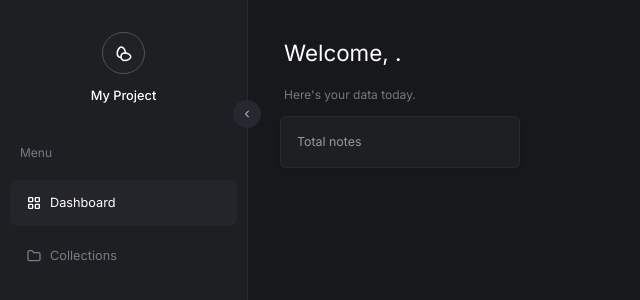
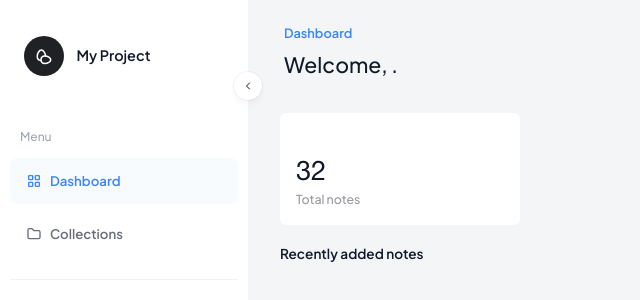
Before and after one commit to rogelcristobal/my-application, a React (Vite) app in the folder client/: page /dashboard in a window 1280 px wide. Shown: the top 300 px of the page, without its empty margins (0-640 px from the left). Built offline with nearby package versions, Linux system fonts and the light colour scheme; no server answers; sample sign-in values are in the browser's storage.

Commit message:
light sample

```diff
--- a/client/src/App.jsx
+++ b/client/src/App.jsx
@@ -18,7 +18,7 @@ function App() {
         element={
           <ProtectedRoute userLoading={userLoading} currentUser={currentUser}>
             <div className="h-full w-full ">
-              <div className="h-screen w-full bg-[#17181c] font-inter  text-[#ffffff] flex items-start  justify-start relative">
+              <div className="h-screen w-full bg-[#f3f5f7] font-plus  text-gray-900 flex items-start  justify-start relative">
                 <NoteCollectionProvider USER_ID="65dqzbapFHPjDMa5ICa134U6WXO2">
                   <Sidebar></Sidebar>
                   <Routes>
--- a/client/src/components/Sidebar.jsx
+++ b/client/src/components/Sidebar.jsx
@@ -22,22 +22,22 @@ const Sidebar = () => {
       animate={sidebarControl} initial={{width:"15.5rem"}} transition={{duration:0.3}}
       className={`${
         state ? "w-[4rem]" : "w-[15.5rem]"
-      } whitespace-nowrap border-dark-right relative bg-[#1e1f23]  h-full flex  flex-col  items-center justify-start  flex-shrink-0   `}
+      } whitespace-nowrap  relative bg-[#ffffff]  h-full flex  flex-col  items-center justify-start  flex-shrink-0   `}
     >
       <div
         className={`${
-          state ? " " : "  "
-        } w-full   relative flex flex-col items-center justify-start h-32  pt-8 px-2.5 `}
+          state ? "px-2.5" : " px-6 "
+        } w-full   relative flex  items-center justify-start h-28  pt-0  `}
       >
         <div
-          className={`bg-[#1f2125] grid border-[1px] border-solid border-neutral-600 rounded-full p-[0.7rem] place-content-center ${
+          className={`bg-[#1f2125] grid   rounded-full p-[0.7rem] place-content-center ${
             state ? "mr-0" : "mr-0"
           }`}
         >
           <TbEggs className="text-lg  text-white" />
         </div>
         {!state && (
-          <span className="mt-3   w-full text-center whitespace-nowrap overflow-hidden text-[0.8rem] text-white font-medium">
+          <span className="mt-0    w-fit text-start pl-3 whitespace-nowrap overflow-hidden text-[0.9rem] text-inherit font-semibold">
             My Project
           </span>
         )}
@@ -45,22 +45,22 @@ const Sidebar = () => {
         {/* toggle btn */}
         <motion.button
           onClick={handleToggleSidebar}
-          className={`absolute  px-2 py-2 rounded-full bottom-0  bg-[#27282f]  cursor-pointer  z-10 text-xs text-white  right-0 translate-x-1/2 `}
+          className={`absolute  px-2 py-2 rounded-full bottom-3 sample bg-[#ffffff]  cursor-pointer  z-10 text-xs text-inherit  right-0 translate-x-1/2 `}
         >
           <TbChevronLeft />
         </motion.button>
       </div>
       {!state && (
-        <span className=" text-[0.75rem]  w-full text-left px-5 text-gray-400/70  mt-4 mb-3">
+        <span className=" text-[0.75rem] font-medium w-full text-left px-5 text-[#a0a6b1]  mt-4 mb-1.5">
           Menu
         </span>
       )}
       <div
         className={`${
-          state ? "mt-[1.825rem] px-2.5" : "px-2.5"
+          state ? "mt-[1.485rem] px-2.5" : "px-2.5"
         } flex   w-full items-center pt-1.5 justify-center flex-col`}
       >
-        {state && <div className="w-full border-dark-bottom mb-4"></div>}
+        {state && <div className="w-full h-1 thin-bottom-divider mb-4"></div>}
 
         <SidebarLink
           path="/dashboard"
@@ -76,7 +76,7 @@ const Sidebar = () => {
           path="/collections"
           count={data?.noteCollection.length}
         ></SidebarLink>
-        <div className="w-full border-dark-bottom mt-4"></div>
+        <div className="w-full thin-top-divider h-1 mt-4"></div>
       </div>
     </motion.div>
   );
--- a/client/src/components/SidebarLink.jsx
+++ b/client/src/components/SidebarLink.jsx
@@ -16,18 +16,18 @@ const SidebarLink = ({ title, sidebarState, icon, count, path }) => {
         <div
           onMouseEnter={hoverToggle}
           onMouseLeave={hoverToggle}
-          className={`w-full  rounded-lg relative  border-dark box-border h-[2.90rem] btn-sm btn border-0 ${isActive?'text-white bg-[#292a30]/60 hover:bg-[#292a30]/60':'text-gray-400/70  bg-transparent hover:bg-[#15191e]/50'}
+          className={`w-full  rounded-lg relative  border-dark box-border h-[2.90rem] btn-sm btn border-0 ${isActive?'text-[#3b84fb] bg-[#f6fafc]/70 hover:bg-[#f6fafc]':'text-[#676d7c]  bg-transparent hover:bg-transparent'}
           ${sidebarState?'flex justify-center    ':'flex justify-center px-3.5'}
           `}
         >
           <div className=" h-fit flex justify-between items-center overflow-hidden w-full">
-            <div className="flex justify-start items-center  pl-0.5 max-w-[100%] font-normal text-[0.795rem] w-full capitalize gap-2">
+            <div className="flex justify-start items-center  pl-0.5 max-w-[100%] font-semibold  text-[0.825rem] w-full capitalize gap-2">
               <span className="text-[1rem]">{icon}</span>
               {!sidebarState&&
               <span className=" text-start w-full  overflow-hidden truncate"> {title}</span>}
             </div>
             {count&& !sidebarState&&
-            <span className="normal-case font-normal whitespace-nowrap text-[#fbfdfd]/50  text-[0.65rem]">23 new</span>
+            <span className="normal-case font-medium whitespace-nowrap text-[#a0a6b1]  text-[0.65rem]">23 new</span>
             }
           </div>
 
--- a/client/src/pages/Collections.jsx
+++ b/client/src/pages/Collections.jsx
@@ -2,13 +2,13 @@ import React from "react";
 import Sidebar from "../components/Sidebar";
 const Collections = ({data,isLoading}) => {
   return (
-    <div className="h-full  pt-9 w-full flex flex-col items-start justify-start">
-      <div className="h-fit w-full flex  px-9 pb-3 flex-col">
-        {/* <span className="mb-3 font-medium text-[0.85rem] text-[#6360ea]">Dashboard</span> */}
-        <span className="font-inter text-[1.40rem] ">Your collections</span>
-        <span className="text-[0.75rem] font-inter text-[#77787f] mt-4 ">
-          Access your saved notes here.
-        </span>
+    <div className="h-full   w-full flex flex-col items-start justify-start">
+      <div className="h-fit  w-full flex pt-6 px-9 pb-0 flex-col">
+        <span className="mb-1.5 font-semibold text-[0.8rem] text-[#3b84fb]">Collections</span>
+        <span className="font-plus text-[1.325rem] font-medium  capitalize"><span className="text-semibold  ">  </span></span>
+        {/* <span className="text-[0.8rem] font-plus text-black mt-3 ">
+          Lorem ipsum dolor sit amet consectetur adipisicing elit. Delectus, eos?
+        </span> */}
       </div>
       <div className="px-9  w-full h-full ">
         {/* {!isLoading&& data?.data.map((item,id)=>(
--- a/client/src/pages/Home.jsx
+++ b/client/src/pages/Home.jsx
@@ -17,26 +17,30 @@ const Home = () => {
     }
   };
   return (
-    <div className="h-full  pt-9 w-full flex flex-col items-start justify-start relative">
+    <div className="h-full   w-full flex flex-col items-start justify-start relative">
 
-       <div className="h-fit w-full flex  px-9 pb-3 flex-col">
-        {/* <span className="mb-3 font-medium text-[0.85rem] text-[#6360ea]">Dashboard</span> */}
-        <span className="font-inter text-[1.40rem] capitalize">Welcome, {data?.firstName}.</span>
-        <span className="text-[0.75rem] font-inter text-[#77787f] mt-4 ">
-          Here's your data today.
-        </span>
+       <div className="h-fit  w-full flex pt-6 px-9 pb-0 flex-col">
+        <span className="mb-1.5 font-semibold text-[0.8rem] text-[#3b84fb]">Dashboard</span>
+        <span className="font-plus text-[1.325rem] font-medium  capitalize">Welcome,<span className="text-semibold  "> {data?.firstName} {data?.lastName}. </span></span>
+        {/* <span className="text-[0.8rem] font-plus text-black mt-3 ">
+          Lorem ipsum dolor sit amet consectetur adipisicing elit. Delectus, eos?
+        </span> */}
       </div>
 
-      <div className="px-8 w-full h-full ">
-        <div className="bg-[#1e1f23] border-dark sample px-4 py-4 rounded-md mt-0 cursor-pointer  flex flex-col h-fit w-60">
-          <div className=" flex flex-col w-fit">
-            <span className="text-[0.775rem] font-inter  text-[#97999e]">
+      <div className="px-8 w-full h-full pt-8">
+        {/* <div className="h-1 thin-top-divider mb-4"></div> */}
+        <div className="bg-[#ffffff] px-4 py-4 rounded-md mt-0 cursor-pointer  flex flex-col justify-end min-h-[7rem] w-60">
+          <div className=" flex  flex-col w-fit">
+            <span className="   text-inherit font-helveticaRegular text-[1.7rem] ">
+              32
+            </span>
+            <span className="text-[0.775rem] font-plus font-medium text-[#97999e]">
               Total notes
             </span>
-            <span className="   text-inherit font-helveticaRegular text-[1.7rem] ">
-              {data?.totalNotes}
-            </span>
           </div>
+        </div>
+        <div className="mt-4">
+          <span className="text-[0.85rem] font-semibold ">Recently added notes</span>
         </div>
       </div>
       {/* content */}
```
